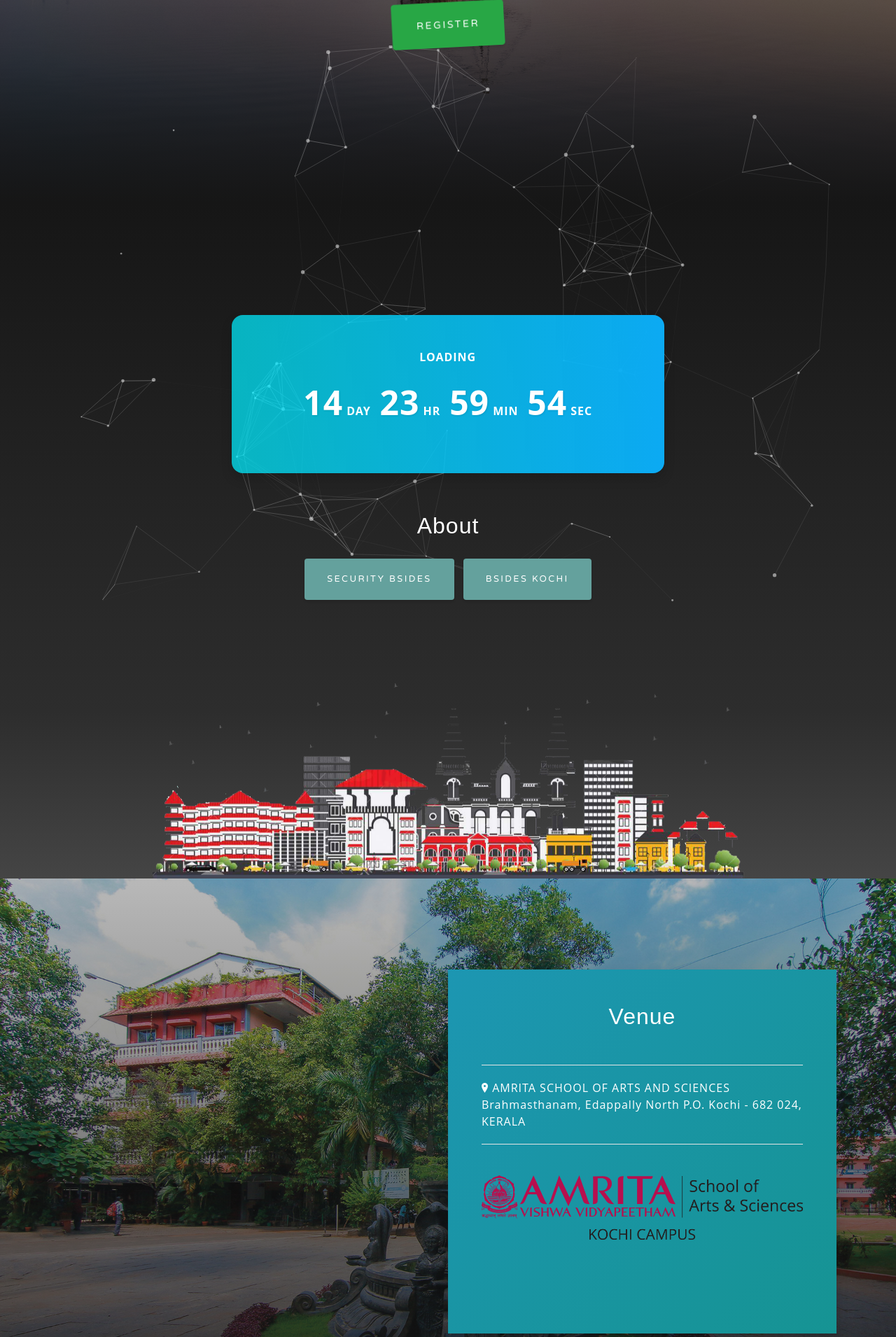
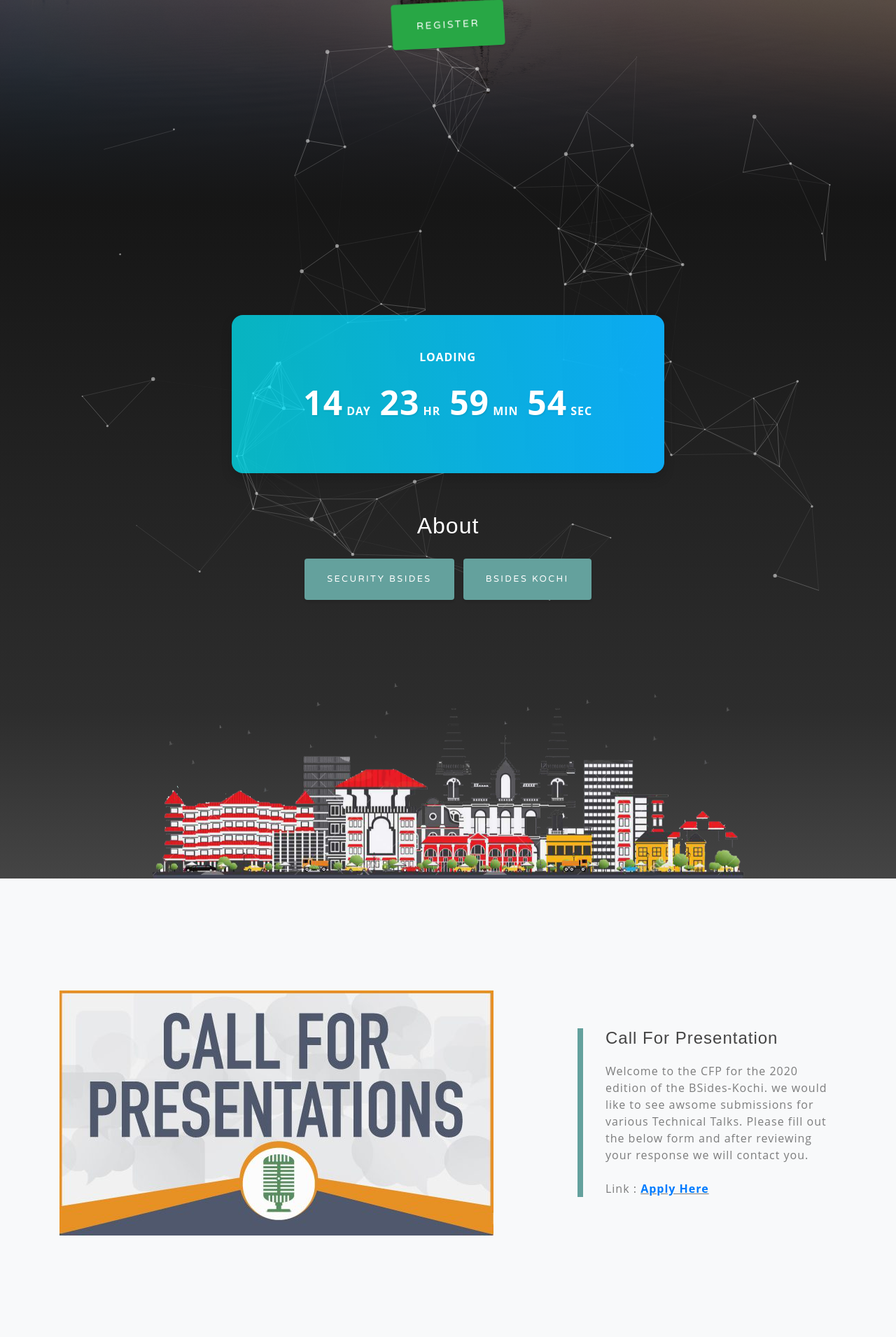
Before and after one commit to Mohamed-Shabeer-KP/BSides, a PHP site: page / in a window 1280 px wide. Shown: the part 510-2420 px from the top of the page at 70% size. Run offline with PHP 8.4, Linux system fonts and the light colour scheme; some libraries are stand-ins or nearby versions; some web fonts are replaced.

Commit message:
added CFP section

```diff
--- a/web/index.php
+++ b/web/index.php
@@ -53,10 +53,10 @@
           <li class="nav-item">
             <a class="nav-link js-scroll-trigger slideInRight animated" href="javascript:cfpAlert();">CFP</a>
           </li>
-              <!--
+
           <li class="nav-item">
             <a class="nav-link js-scroll-trigger slideInRight animated" href="php/registrationPage.php">Registration</a>
-          </li> -->
+          </li>
           <li class="nav-item">
             <a class="nav-link js-scroll-trigger slideInRight animated" href="#about">About</a>
           </li>
@@ -141,20 +141,22 @@
   </section>
 
 
-  <!-- Speakers Section
+  <!-- Speakers Section -->
   <section id="projects" class="projects-section bg-light">
     <div class="container">
 
-      <!-- Featured Project Row
+      <!-- Featured Project Row -->
       <div class="row align-items-center no-gutters mb-4 mb-lg-5">
         <div class="col-xl-8 col-lg-7">
-          <img class="img-fluid mb-3 mb-lg-0" src="img/bg-masthead.jpg" alt="">
+          <img class="img-fluid mb-3 mb-lg-0" src="img/cfp.jpg" alt="">
         </div>
         <div class="col-xl-4 col-lg-5">
           <div class="featured-text text-center text-lg-left">
-            <h4>Shoreline</h4>
-            <p class="text-black-50 mb-0">Grayscale is open source and MIT licensed. This means you can use it for any project - even commercial projects! Download it, customize it, and publish your website!</p>
-          </div>
+            <h4>Call For Presentation</h4>
+            <p class="text-black-50 mb-0">
+             Welcome to the CFP for the 2020 edition of the BSides-Kochi. we would like to see awsome submissions for various Technical Talks. Please fill out the below form and after reviewing your response we will contact you.</br></br>Link : <u><a href="https://forms.gle/6BiwMBvdBrQFQA3TA" class="alert-link">Apply Here</a></u>
+             </p>
+            </div>
         </div>
       </div>
 
@@ -232,10 +234,10 @@
         </div>
       </div>
 
-    </div>
+
+-->
+</div>
   </section>
--->
-
 
 
 
--- a/web/js/grayscale.js
+++ b/web/js/grayscale.js
@@ -46,7 +46,7 @@
 function cfpAlert(invalid_field) {
   bootbox.dialog({
       title: 'Call For Presentation',
-      message: '<div class="alert alert-primary" role="alert">' + 'Welcome to the CFP for the 2020 edition of the BSides-Kochi. we would like to see awsome submissions for various Technical Talks. Please fill out <a href="https://forms.gle/6BiwMBvdBrQFQA3TA" class="alert-link">this form</a> and after reviewing your response we will contact you.'+'</br></br>'+'Link : <u><a href="https://forms.gle/6BiwMBvdBrQFQA3TA" class="alert-link">Apply Here</a></u>' +'</div>',
+      message: '<div class="alert alert-primary" role="alert">' + 'Welcome to the CFP for the 2020 edition of the BSides-Kochi. we would like to see awsome submissions for various Technical Talks. Please fill out the below form and after reviewing your response we will contact you.'+'</br></br>'+'Link : <u><a href="https://forms.gle/6BiwMBvdBrQFQA3TA" class="alert-link">Apply Here</a></u>' +'</div>',
       closeButton: 'true',
       onEscape: 'true',
       className: 'pulse animated'
--- a/web/js/main.js
+++ b/web/js/main.js
@@ -1,40 +1,9 @@
 $(function () {
 
 
-  /* =========================================
-      COUNTDOWN 1
-   ========================================= */
-  $('#clock').countdown('2020/1/10').on('update.countdown', function(event) {
-    var $this = $(this).html(event.strftime(''
-      + '<span class="h1 font-weight-bold">%D</span> Day%!d'
-      + '<span class="h1 font-weight-bold">%H</span> Hr'
-      + '<span class="h1 font-weight-bold">%M</span> Min'
-      + '<span class="h1 font-weight-bold">%S</span> Sec'));
-  });
 
   /* =========================================
-      COUNTDOWN 2
-   ========================================= */
-  $('#clock-a').countdown('2020/1/10').on('update.countdown', function(event) {
-    var $this = $(this).html(event.strftime(''
-      + '<span class="h1 font-weight-bold">%w</span> week%!w'
-      + '<span class="h1 font-weight-bold">%D</span> Days'));
-  });
-
-  /* =========================================
-      COUNTDOWN 3
-   ========================================= */
-  $('#clock-b').countdown('2020/1/1').on('update.countdown', function(event) {
-    var $this = $(this).html(event.strftime(''
-      + '<div class="holder m-2"><span class="h1 font-weight-bold">%D</span> Day%!d</div>'
-      + '<div class="holder m-2"><span class="h1 font-weight-bold">%H</span> Hr</div>'
-      + '<div class="holder m-2"><span class="h1 font-weight-bold">%M</span> Min</div>'
-      + '<div class="holder m-2"><span class="h1 font-weight-bold">%S</span> Sec</div>'));
-  });
-
-
-  /* =========================================
-      COUNTDOWN 4
+      COUNTDOWN
    ========================================= */
   function get15dayFromNow() {
       return new Date(new Date().valueOf() + 15 * 24 * 60 * 60 * 1000);
@@ -48,18 +17,6 @@
       + '<span class="h1 font-weight-bold">%S</span> Sec'));
   });
 
-  /* =========================================
-      CALL TO ACTIONS FOR COUNTDOWN 4
-   ========================================= */
-  $('#btn-reset').click(function() {
-      $('#clock-c').countdown(get15dayFromNow());
-  });
-  $('#btn-pause').click(function() {
-      $('#clock-c').countdown('pause');
-  });
-  $('#btn-resume').click(function() {
-      $('#clock-c').countdown('resume');
-  });
 
 });
 
```
Also changed, not shown: web/img/cfp.jpg (added).
